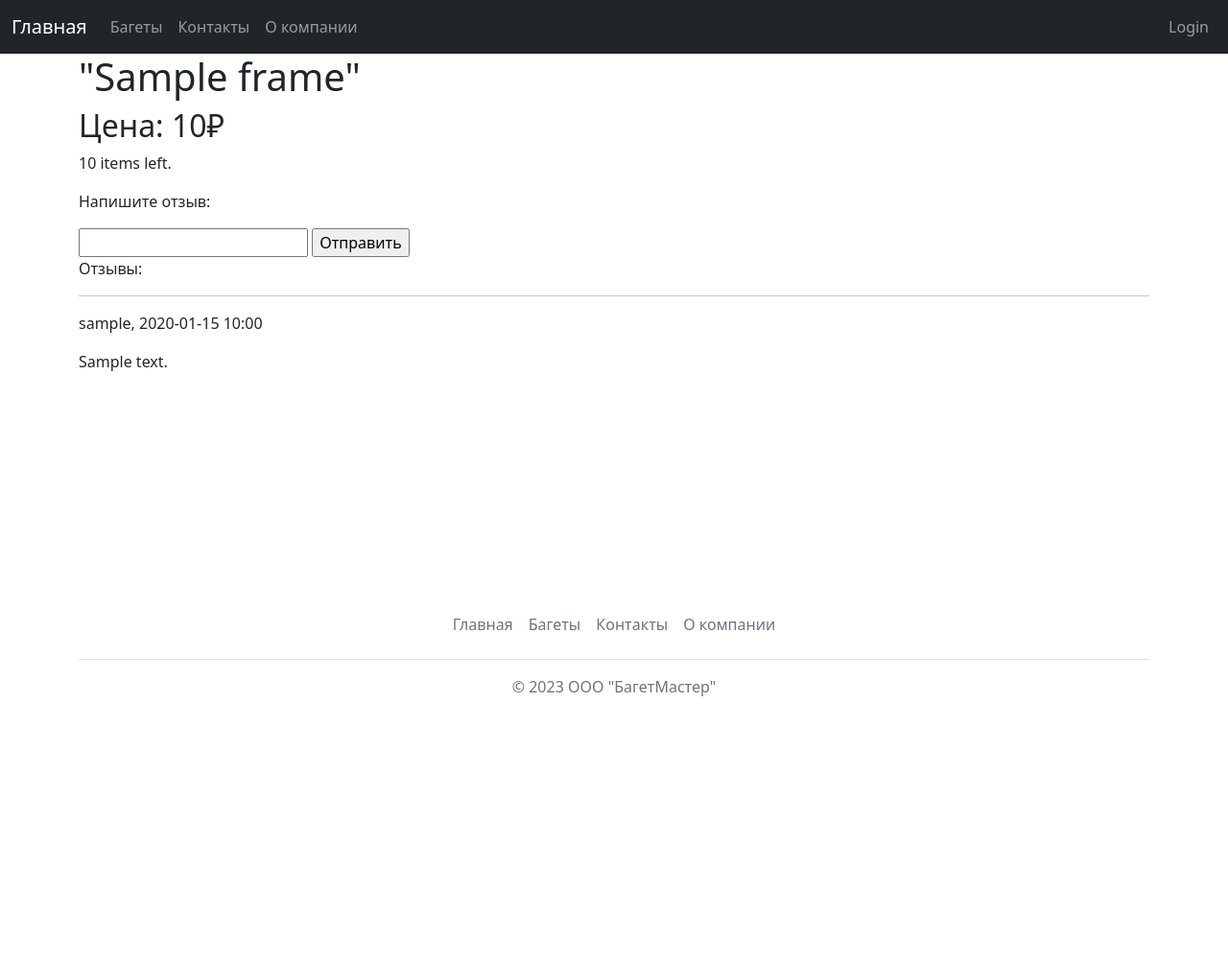
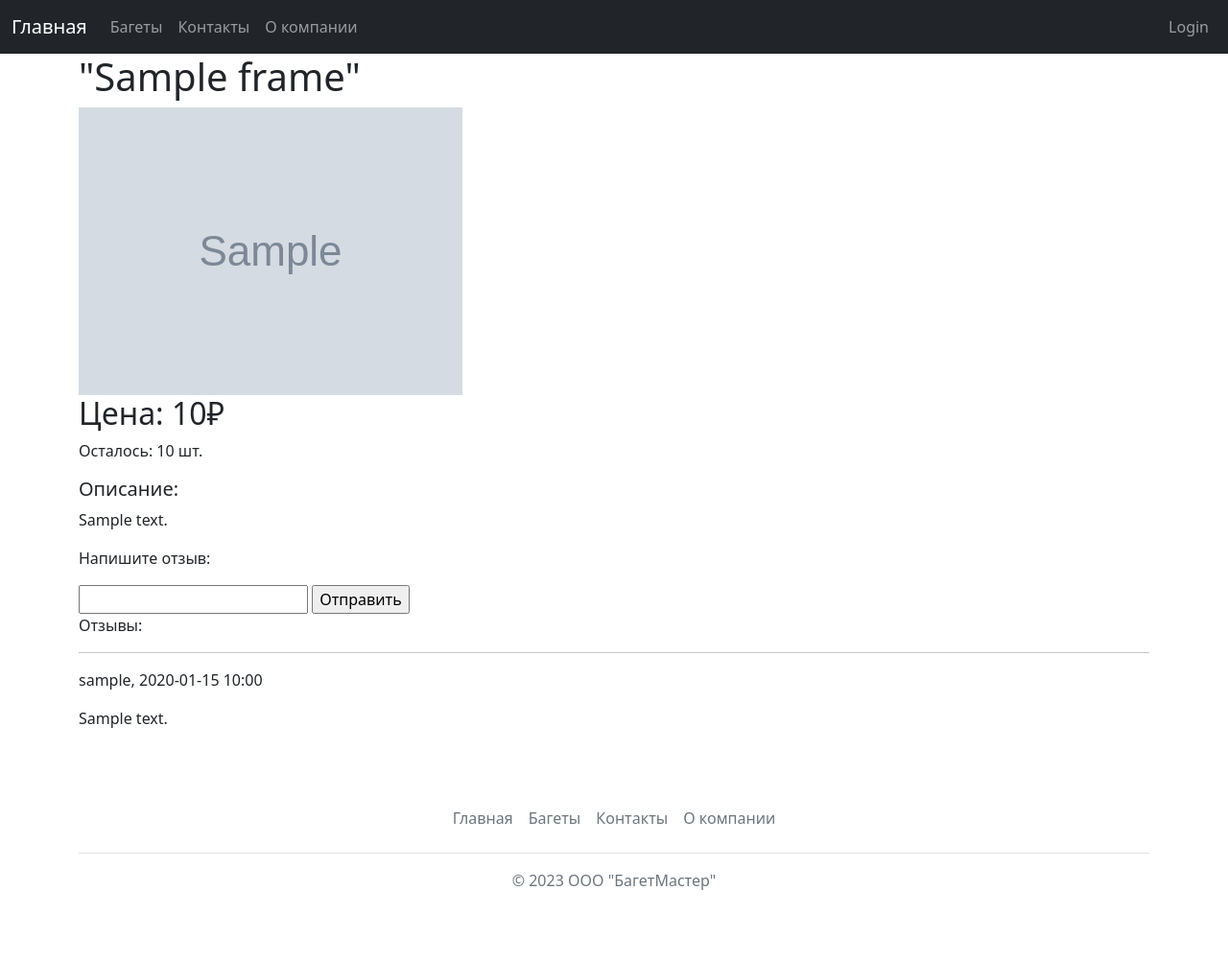
Before and after one commit to robz-tirtlib/framing-workshop, a Django app: page /frames/1/ in a window 1280 px wide. Shown: the whole page at 96% size. Before the commit the page ends 726 px from the top, so only its background shows below. Run offline with Django 4.2, Linux system fonts and the light colour scheme; tables that the repository leaves empty hold one stand-in row (values such as "Sample post"); grey boxes marked "Sample" are stand-in pictures.

Commit message:
Minor changes and frame photos push

```diff
--- a/workshop/workshopapp/templates/workshopapp/frame.html
+++ b/workshop/workshopapp/templates/workshopapp/frame.html
@@ -1,10 +1,20 @@
 {% extends 'base.html' %}
+
+{% load static %}
 
 {% block content %}
 <div class="container">
     <h1>"{{ frame.name }}"</h1>
+    {% if frame.image_url %}
+        <img src="{{ frame.image_url }}" class="card-img-top img-fluid" style="max-height: 300px; width: auto;" alt="...">
+    {% else %}
+        <img src="{% static 'images/no_photo_placeholder.jpg' %}" class="card-img-top img-fluid" style="max-height: 300px; width: auto;" alt="...">
+    {% endif %}
     <h2>Цена: {{ frame.cost }}₽</h2>
-    <p>{{ frame.amount }} items left.</p>
+    <p>Осталось: {{ frame.amount }} шт.</p>
+
+    <h5>Описание:</h5>
+    <p>{{ frame.description }}</p>
 
     <p>Напишите отзыв:</p>
     <form action="{% url 'workshopapp:frame' frame.id %}" method="post">
```
Also changed, not shown: workshop/static/images/frames/frame_1.jpg (added), workshop/static/images/frames/frame_2.jpg (added), workshop/static/images/frames/frame_3.jpg (added), workshop/static/images/frames/frame_4.jpg (added), workshop/static/images/frames/frame_5.jpg (added), workshop/static/images/frames/frame_6.jpg (added).
